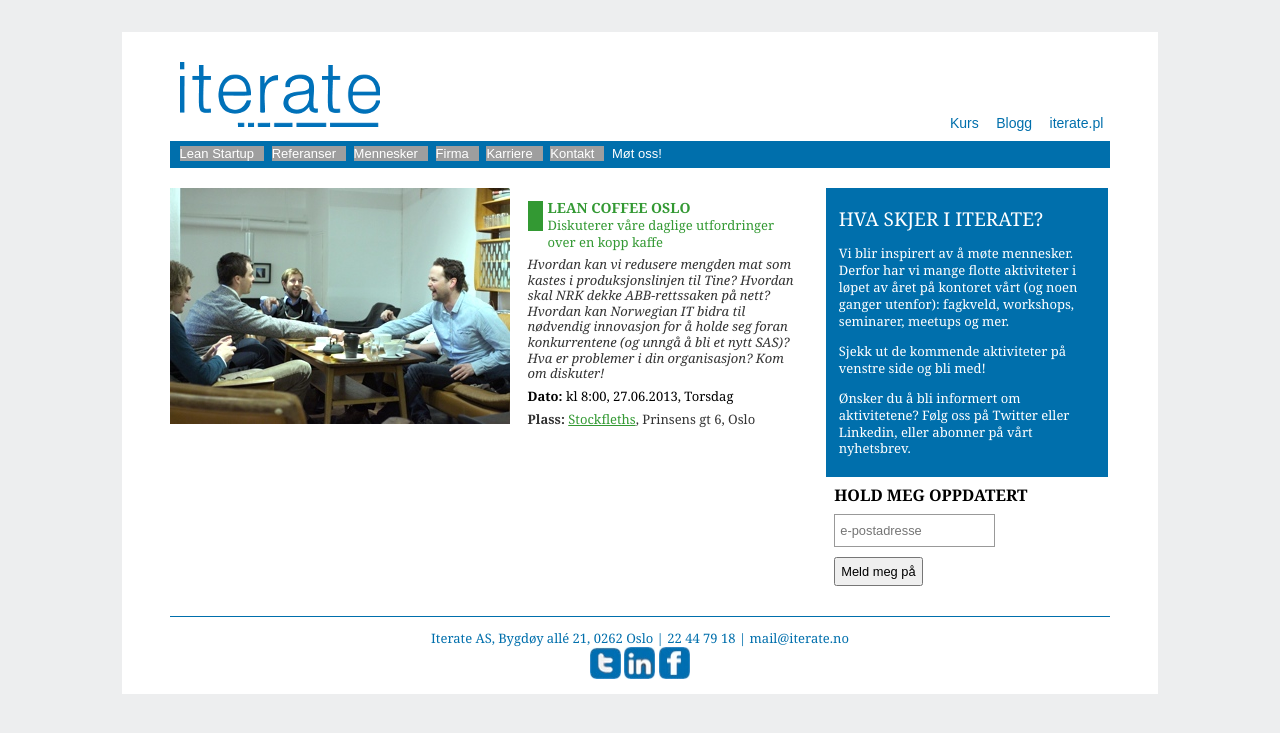
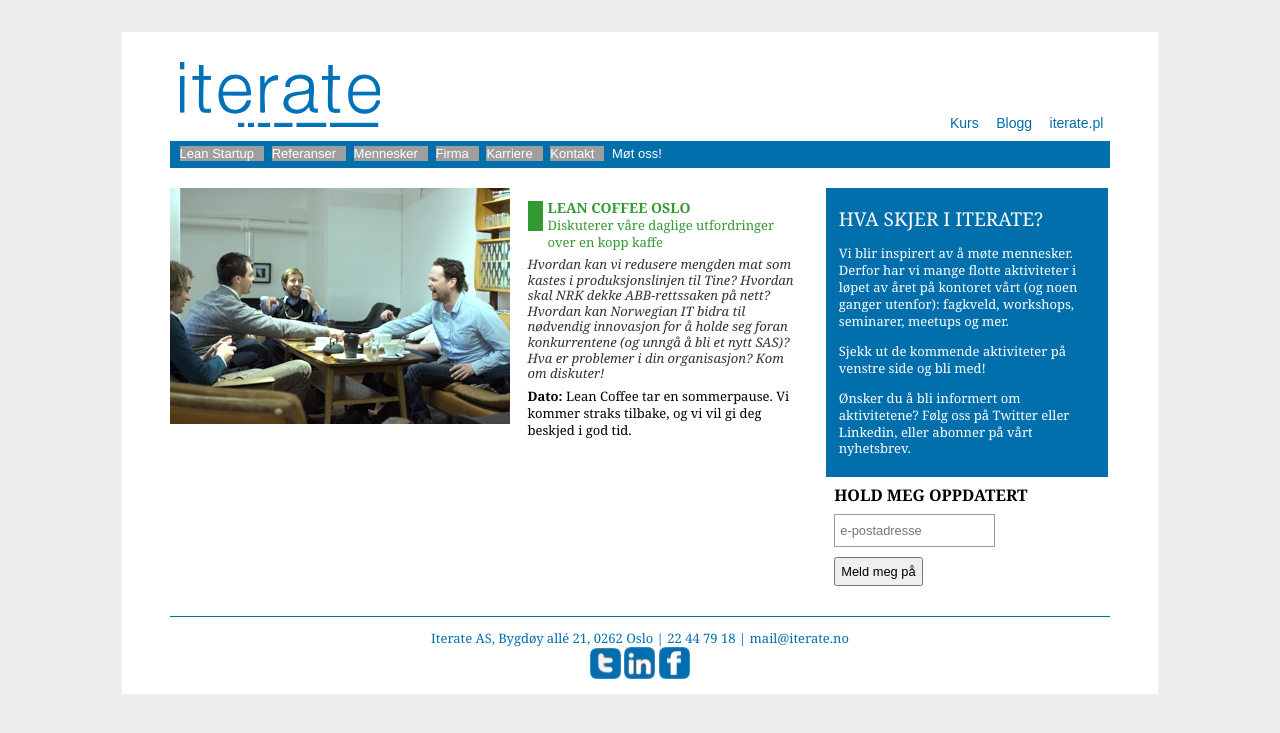
Before and after one commit to therese1g1/iterate.github.com, a Jekyll site: the page built from moetoss/index.html, in a window 1280 px wide, cut to the strip 0-733 px from the top of the page. Built offline with Jekyll 4.4.1, drawn with Linux system fonts in a browser that asks for light colours; grey boxes are pictures that could not be loaded.

Commit message:
update that lean coffee is not in the summer
update that lean coffee is not in the summer

```diff
--- a/moetoss/index.html
+++ b/moetoss/index.html
@@ -31,8 +31,8 @@ title: Iterate
 
                         <p>Hvordan kan vi redusere mengden mat som kastes i produksjonslinjen til Tine? Hvordan skal NRK dekke ABB-rettssaken på nett? Hvordan kan Norwegian IT bidra til nødvendig innovasjon for å holde seg foran konkurrentene (og unngå å bli et nytt SAS)? Hva er problemer i din organisasjon? Kom om diskuter!</p>
 
-                        <em>Dato:</em> kl 8:00, 27.06.2013, Torsdag
-                        <p class="ex"><em>Plass:</em> <a class="ex" href="http://www.stockfleths.as/?page_id=78"> Stockfleths</a>, Prinsens gt 6, Oslo</p>
+                        <em>Dato:</em> Lean Coffee tar en sommerpause. Vi kommer straks tilbake, og vi vil gi deg beskjed i god tid.
+
                     </div>
                 </div>
             </article>
```
